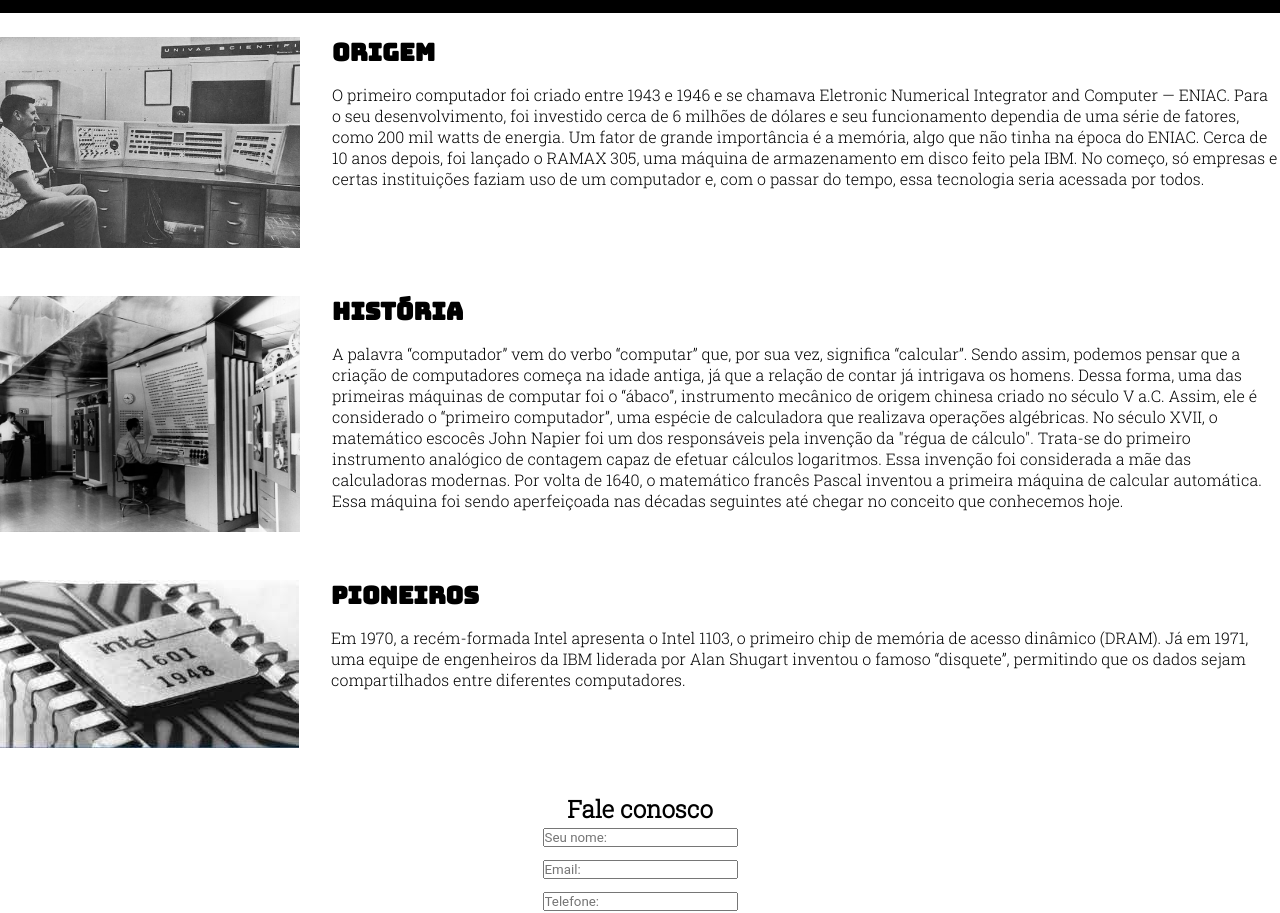
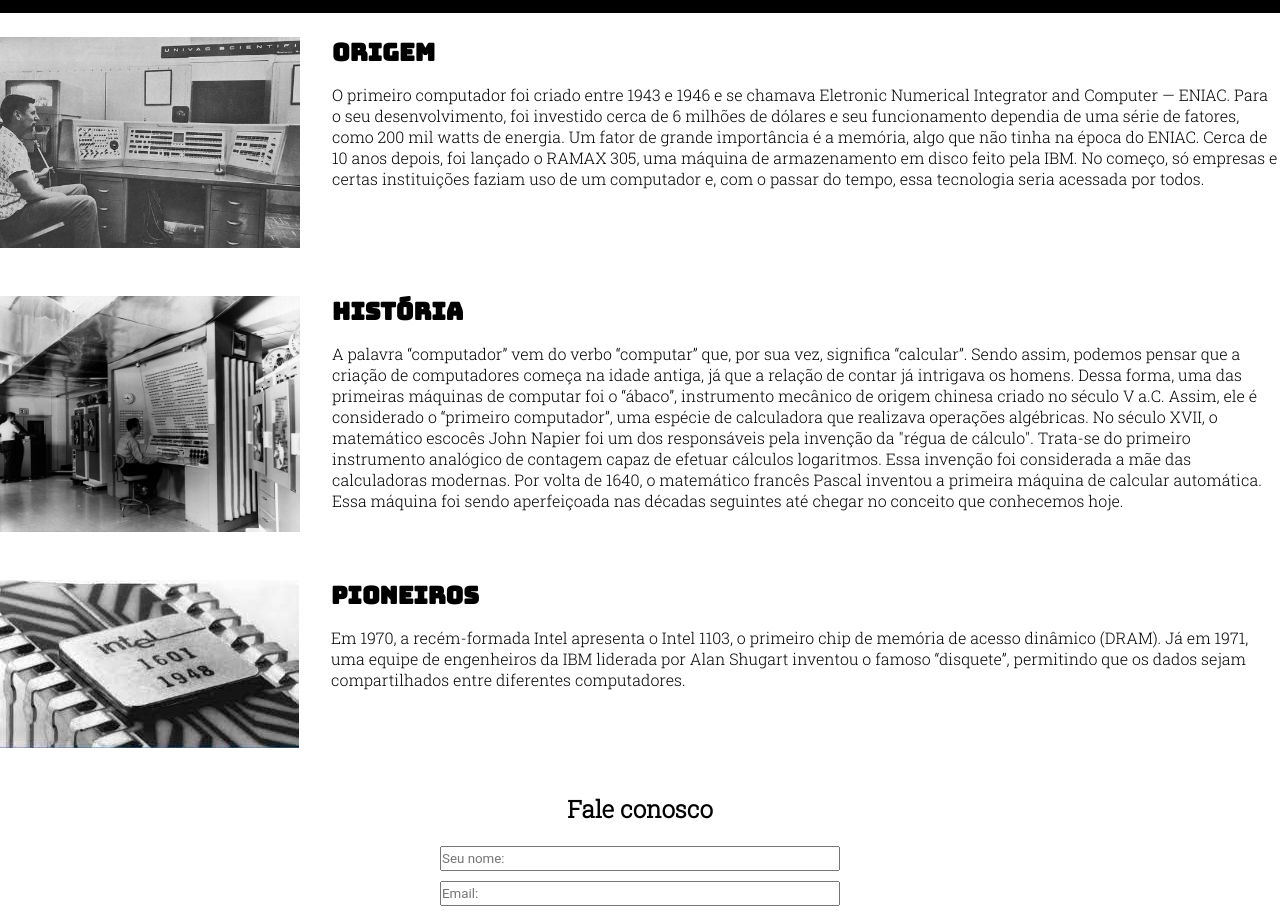
Before and after one commit to AmauryZafani/site, a plain HTML site: page site/index.html in a window 1280 px wide. Shown: the part 62-975 px from the top of the page. Drawn offline with Linux system fonts and the light colour scheme.

Commit message:
Add files via upload

```diff
--- a/site/index.css
+++ b/site/index.css
@@ -87,8 +87,15 @@
 
 #form {
   margin: 100px 0;
-  width: 40%;
   }
+
+  input[type="text"]  ,
+  textarea{
+    width: 400px;
+    height: 25px;
+}
+
+
   .input:not(:last-child) {
     margin-bottom: 10px;
   }
```
Also changed, not shown: site/index.html (+1 -0 lines).
